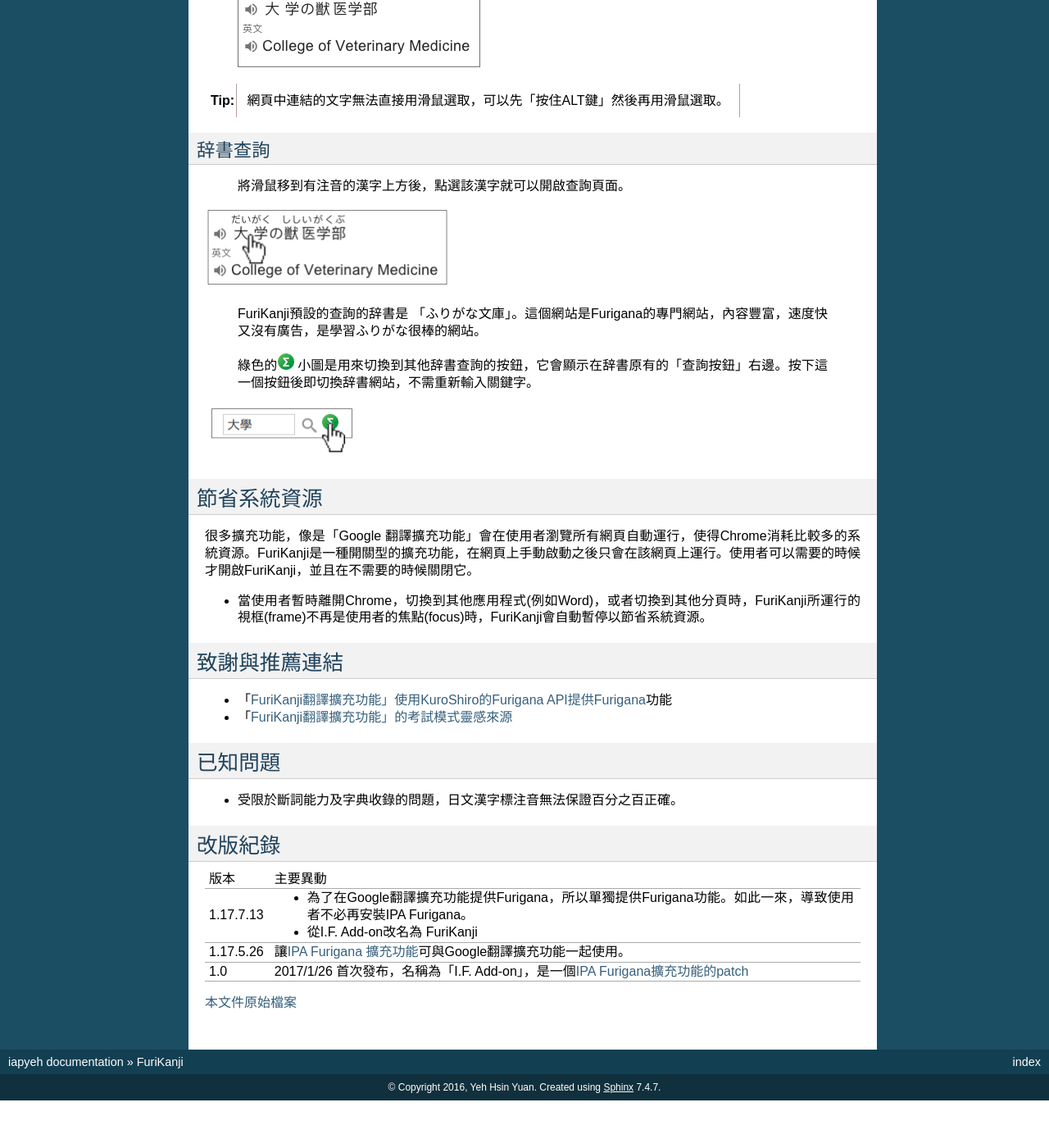
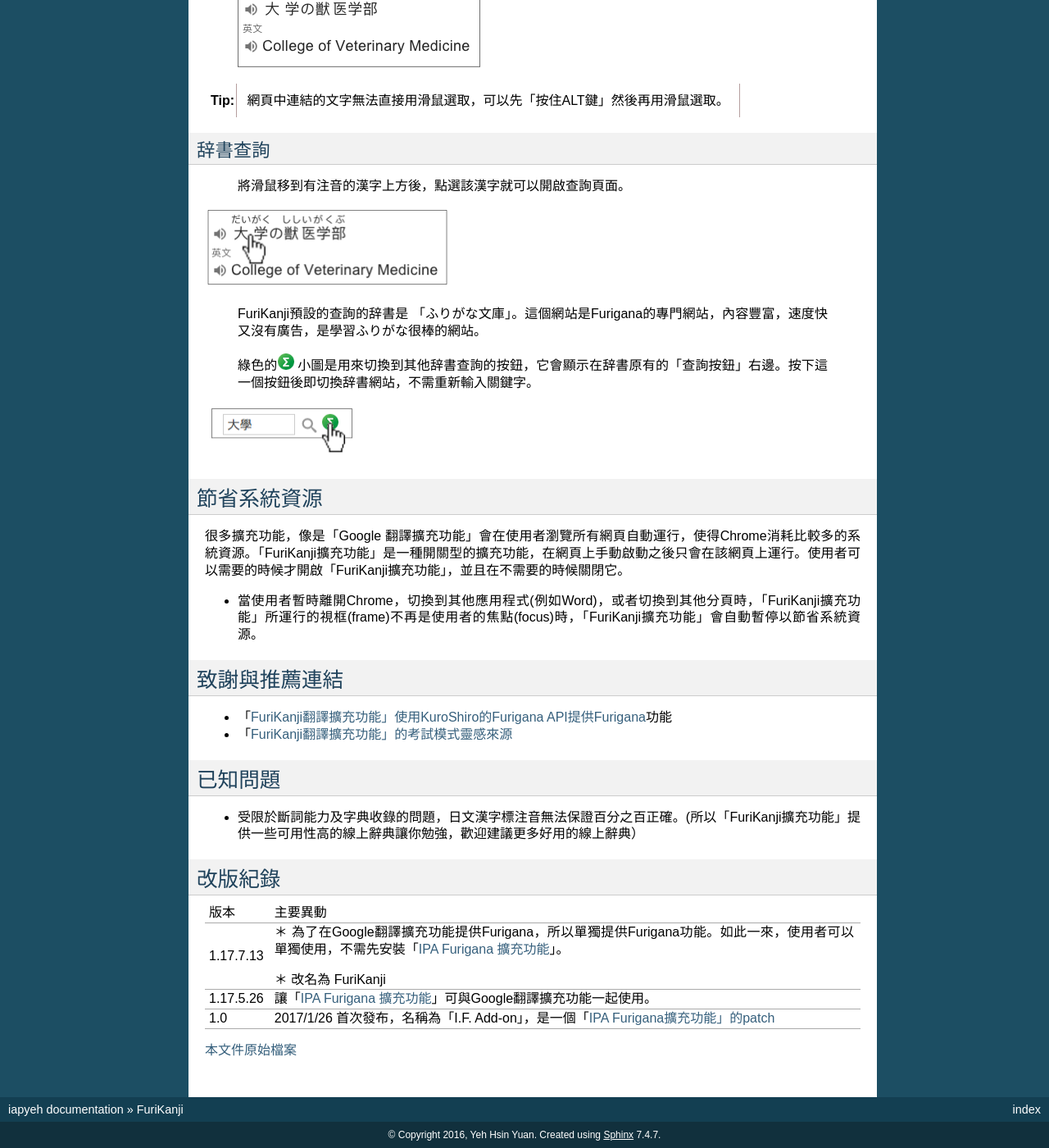
Before and after one commit to iapyeh/iapyeh, a Sphinx documentation site: the page built from docs/blogs/myworks/I.F.Add-on.rst, in a window 1280 px wide and 1400 px high, scrolled down 4475 px. Shown: the whole window at 82% size. Built offline with Sphinx 7.4.7, drawn with Linux system fonts in a browser that asks for light colours; before the commit the page ends 5817 px from its top, so only the background shows below that.

Commit message:
Google Docs reST Editor@2017-7-16 10:0:32

```diff
--- a/docs/blogs/myworks/I.F.Add-on.rst
+++ b/docs/blogs/myworks/I.F.Add-on.rst
@@ -189,9 +189,9 @@
 節省系統資源
 ============
 
-很多擴充功能，像是「Google 翻譯擴充功能」會在使用者瀏覽所有網頁自動運行，使得Chrome消耗比較多的系統資源。FuriKanji是一種開關型的擴充功能，在網頁上手動啟動之後只會在該網頁上運行。使用者可以需要的時候才開啟FuriKanji，並且在不需要的時候關閉它。
+很多擴充功能，像是「Google 翻譯擴充功能」會在使用者瀏覽所有網頁自動運行，使得Chrome消耗比較多的系統資源。「FuriKanji擴充功能」是一種開關型的擴充功能，在網頁上手動啟動之後只會在該網頁上運行。使用者可以需要的時候才開啟「FuriKanji擴充功能」，並且在不需要的時候關閉它。
 
-* 當使用者暫時離開Chrome，切換到其他應用程式(例如Word)，或者切換到其他分頁時，FuriKanji所運行的視框(frame)不再是使用者的焦點(focus)時，FuriKanji會自動暫停以節省系統資源。
+* 當使用者暫時離開Chrome，切換到其他應用程式(例如Word)，或者切換到其他分頁時，「FuriKanji擴充功能」所運行的視框(frame)不再是使用者的焦點(focus)時，「FuriKanji擴充功能」會自動暫停以節省系統資源。
 
 .. _h68017771fa7c85ef23567fe7b5a:
 
@@ -207,7 +207,7 @@
 已知問題
 ========
 
-* 受限於斷詞能力及字典收錄的問題，日文漢字標注音無法保證百分之百正確。
+* 受限於斷詞能力及字典收錄的問題，日文漢字標注音無法保證百分之百正確。(所以「FuriKanji擴充功能」提供一些可用性高的線上辭典讓你勉強，歡迎建議更多好用的線上辭典）
 
 .. _h174fb648377959437b5c1f697c1c40:
 
@@ -215,19 +215,19 @@
 ========
 
 
-+---------+--------------------------------------------------------------------------------------------------------------+
-|版本     |主要異動                                                                                                      |
-+---------+--------------------------------------------------------------------------------------------------------------+
-|1.17.7.13|* 為了在Google翻譯擴充功能提供Furigana，所以單獨提供Furigana功能。如此一來，導致使用者不必再安裝IPA Furigana。|
-|         |                                                                                                              |
-|         |* 從I.F. Add-on改名為 FuriKanji                                                                               |
-+---------+--------------------------------------------------------------------------------------------------------------+
-|1.17.5.26|讓\ |LINK6|\ 可與Google翻譯擴充功能一起使用。                                                                 |
-+---------+--------------------------------------------------------------------------------------------------------------+
-|1.0      |2017/1/26 首次發布，名稱為「I.F. Add-on」，是一個\ |LINK7|\                                                   |
-+---------+--------------------------------------------------------------------------------------------------------------+
++---------+----------------------------------------------------------------------------------------------------------------------------+
+|版本     |主要異動                                                                                                                    |
++---------+----------------------------------------------------------------------------------------------------------------------------+
+|1.17.7.13|＊ 為了在Google翻譯擴充功能提供Furigana，所以單獨提供Furigana功能。如此一來，使用者可以單獨使用，不需先安裝「\ |LINK6|\ 」。|
+|         |                                                                                                                            |
+|         |＊ 改名為 FuriKanji                                                                                                         |
++---------+----------------------------------------------------------------------------------------------------------------------------+
+|1.17.5.26|讓「\ |LINK7|\ 」可與Google翻譯擴充功能一起使用。                                                                           |
++---------+----------------------------------------------------------------------------------------------------------------------------+
+|1.0      |2017/1/26 首次發布，名稱為「I.F. Add-on」，是一個「\ |LINK8|\                                                               |
++---------+----------------------------------------------------------------------------------------------------------------------------+
 
-\ |LINK8|\
+\ |LINK9|\
 
 
 |REPLACE1|
@@ -279,9 +279,13 @@
 
 .. |LINK7| raw:: html
 
-    <a href="https://chrome.google.com/webstore/detail/ipa-furigana/jnnbgnfnncobhklficfkdnclohaklifi" target="_blank">IPA Furigana擴充功能的patch</a>
+    <a href="https://chrome.google.com/webstore/detail/ipa-furigana/jnnbgnfnncobhklficfkdnclohaklifi" target="_blank">IPA Furigana 擴充功能</a>
 
 .. |LINK8| raw:: html
+
+    <a href="https://chrome.google.com/webstore/detail/ipa-furigana/jnnbgnfnncobhklficfkdnclohaklifi" target="_blank">IPA Furigana擴充功能」的patch</a>
+
+.. |LINK9| raw:: html
 
     <a href="https://docs.google.com/document/d/1X6sOdxpKFERm49a07BU4QFOuZeqDuWjNfdJWXU7VKrI/edit" target="_blank">本文件原始檔案</a>
 
```
